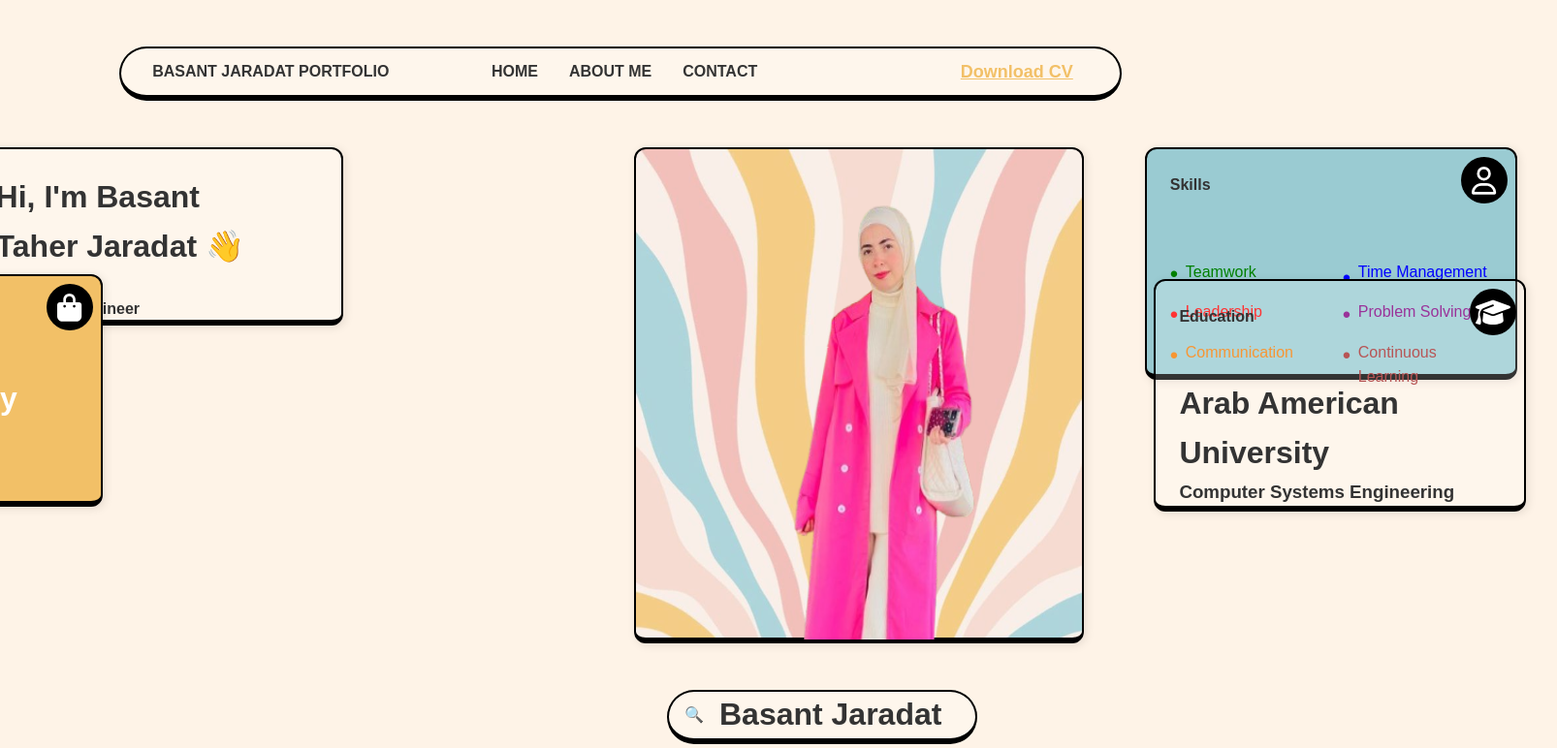
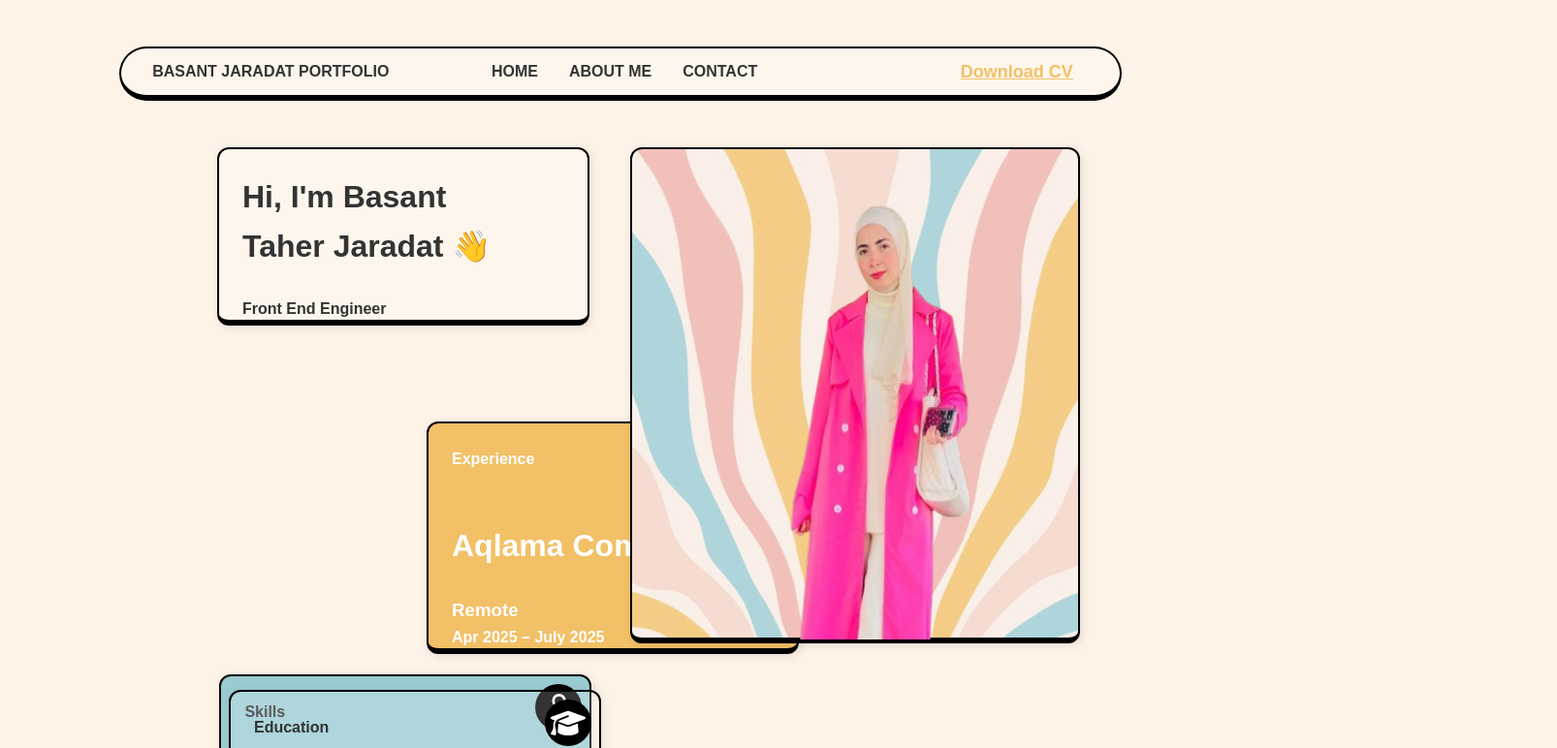
Before and after one commit to basantjaradat/Portfolio, a Next.js app: page / in a window 1280 px wide. Shown: the top 772 px of the page at 97% size, 1606 px wide, since content can reach past the window. Built offline with nearby package versions, Linux system fonts and the light colour scheme.

Commit message:
Update home.css

```diff
--- a/src/styles/home.css
+++ b/src/styles/home.css
@@ -442,53 +442,27 @@ body {
 
 .card-grid {
   display: grid;
-  grid-template-columns: repeat(3, 1fr);
-  grid-auto-rows: min-content;
+  grid-template-columns: repeat(auto-fit, minmax(20rem, 1fr));
   gap: 2rem;
+  padding: 2rem;
   justify-items: center;
-  padding: 2rem;
+  align-items: start;
 }
 
-/* Position cards in the grid layout */
-.hi-card {
-  grid-column: 1;
-  grid-row: 1;
+/* Remove manual grid positioning to allow natural flow */
+.hi-card,
+.exp-card,
+.profile-card,
+.skills-card,
+.ed-card {
+  grid-column: auto;
+  grid-row: auto;
 }
 
-.exp-card {
-  grid-column: 1;
-  grid-row: 2;
-}
-
-.profile-card {
-  grid-column: 2;
-  grid-row: 1 / span 2;
-}
-
-.skills-card {
-  grid-column: 3;
-  grid-row: 1;
-}
-
-.ed-card {
-  grid-column: 3;
-  grid-row: 2;
-}
-
-/* Responsive single-column on smaller screens */
+/* Responsive single-column layout on smaller screens */
 @media (max-width: 768px) {
   .card-grid {
     grid-template-columns: 1fr;
     grid-auto-flow: row;
-    justify-items: stretch;
-  }
-
-  .hi-card,
-  .exp-card,
-  .profile-card,
-  .skills-card,
-  .ed-card {
-    grid-column: auto;
-    grid-row: auto;
   }
 }
```
